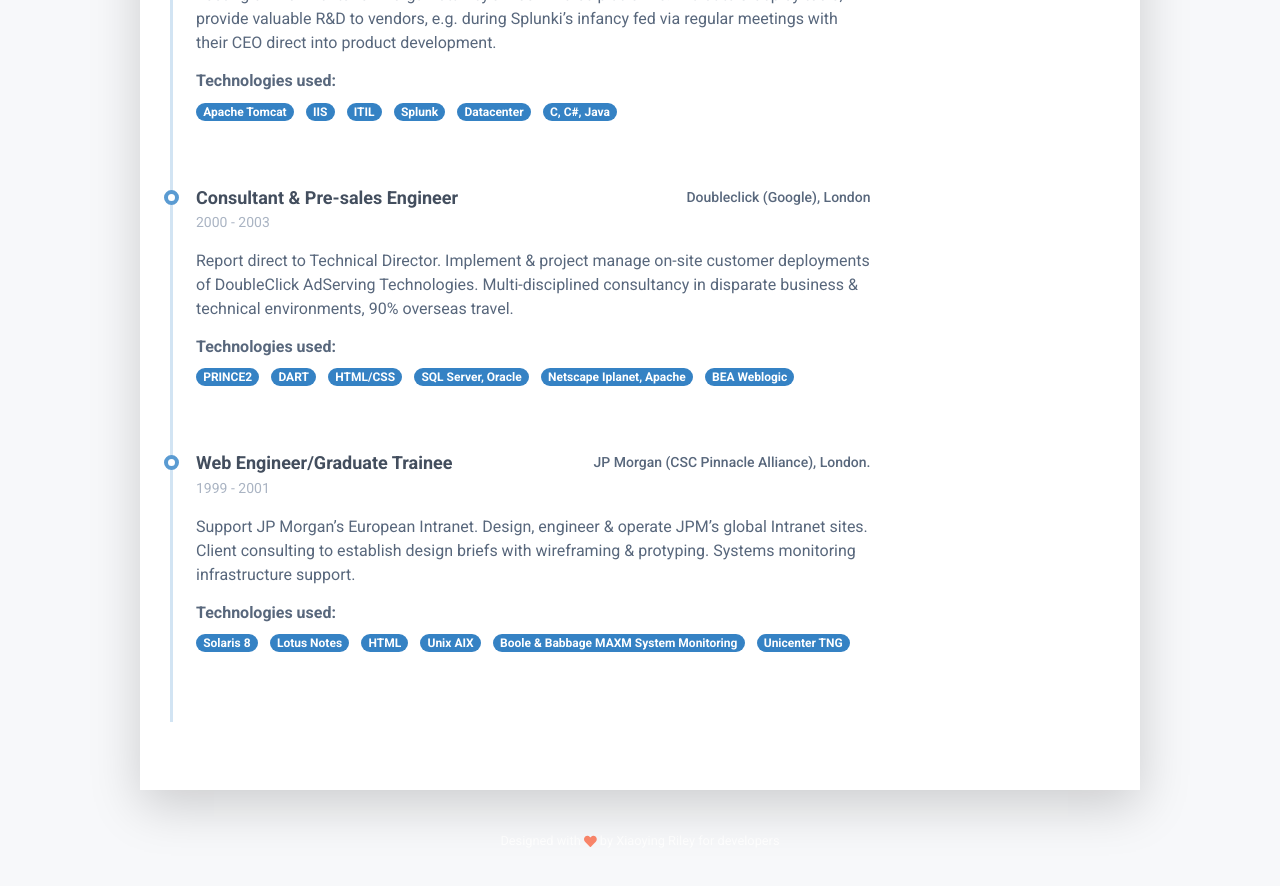
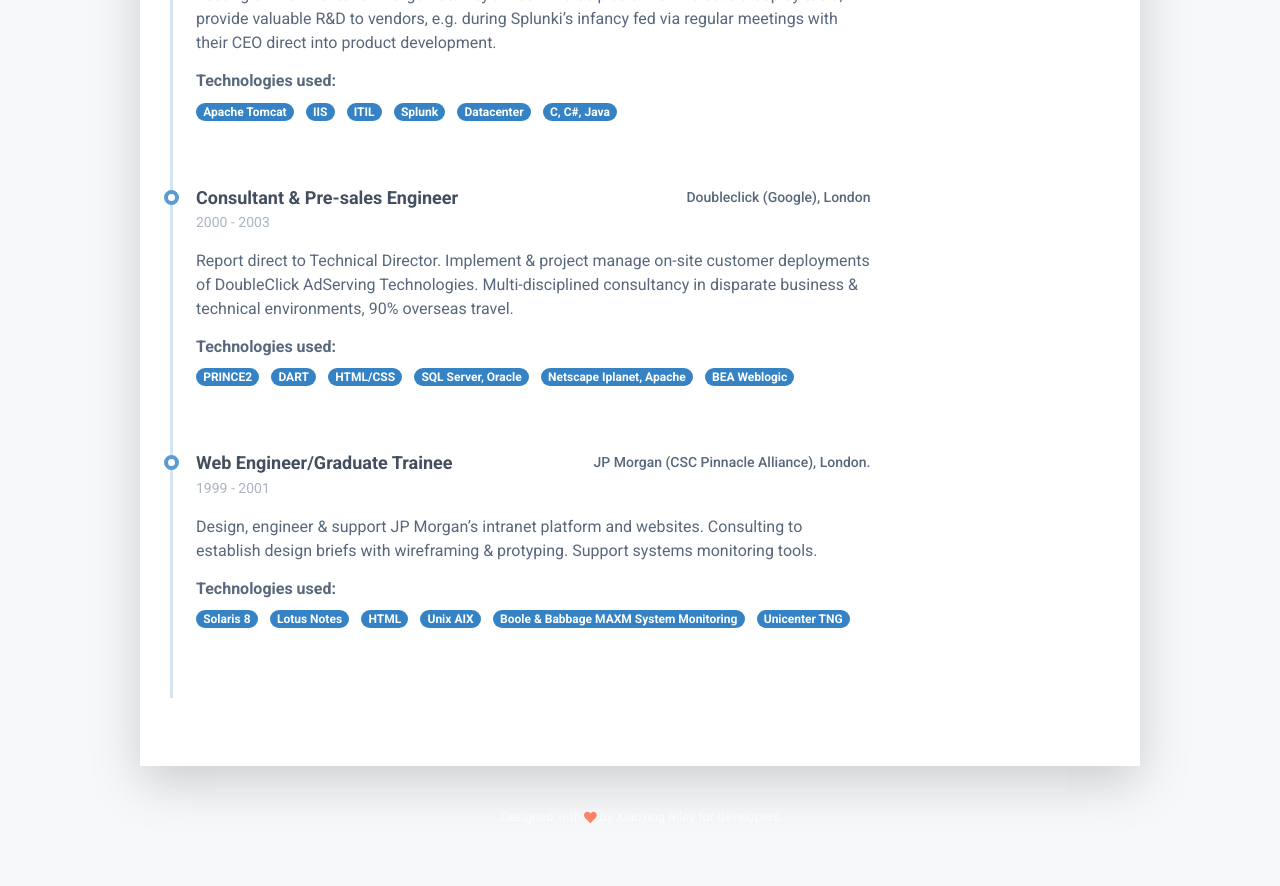
Before and after one commit to Hamy200/resume, a Jekyll site: the page built from index.markdown, in a window 1280 px wide and 900 px high, scrolled down 1437 px. Shown: the top 886 px of the window. Built offline with Jekyll 4.4.1, drawn with Linux system fonts in a browser that asks for light colours; nearby versions of some CDN libraries.

Commit message:
summary#

```diff
--- a/_data/data.yml
+++ b/_data/data.yml
@@ -116,7 +116,7 @@ experiences:
     time: 1999 - 2001
     company: JP Morgan (CSC Pinnacle Alliance), London.
     details: |
-        Support JP Morgan’s European Intranet. Design, engineer & operate JPM's global Intranet sites. Client consulting to establish design briefs with wireframing & protyping. Systems monitoring infrastructure support.
+        Design, engineer & support JP Morgan’s intranet platform and websites. Consulting to establish design briefs with wireframing & protyping. Support systems monitoring tools.
     technologies:
       - Solaris 8
       - Lotus Notes
```
Also changed, not shown: 1 other file.
